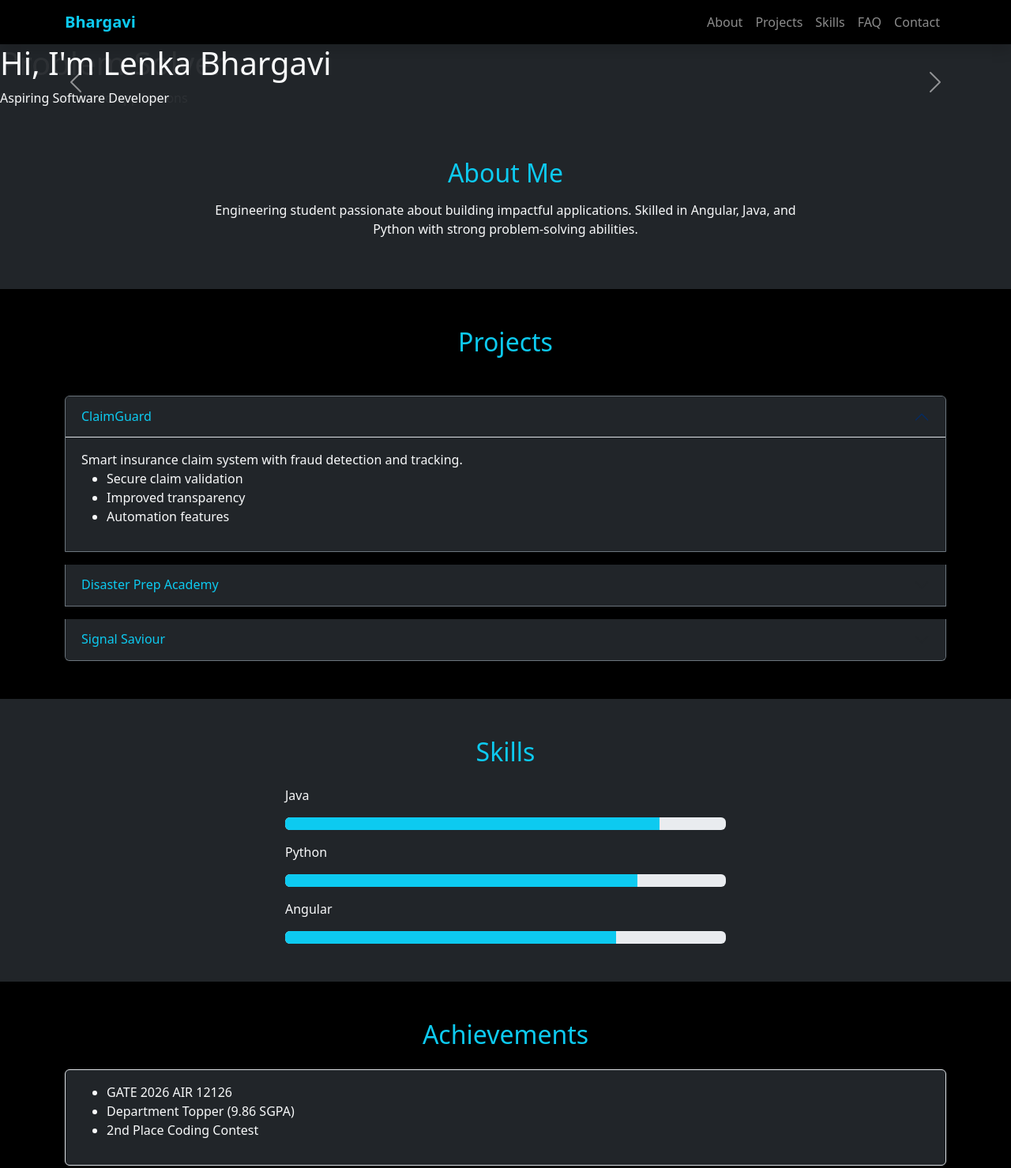
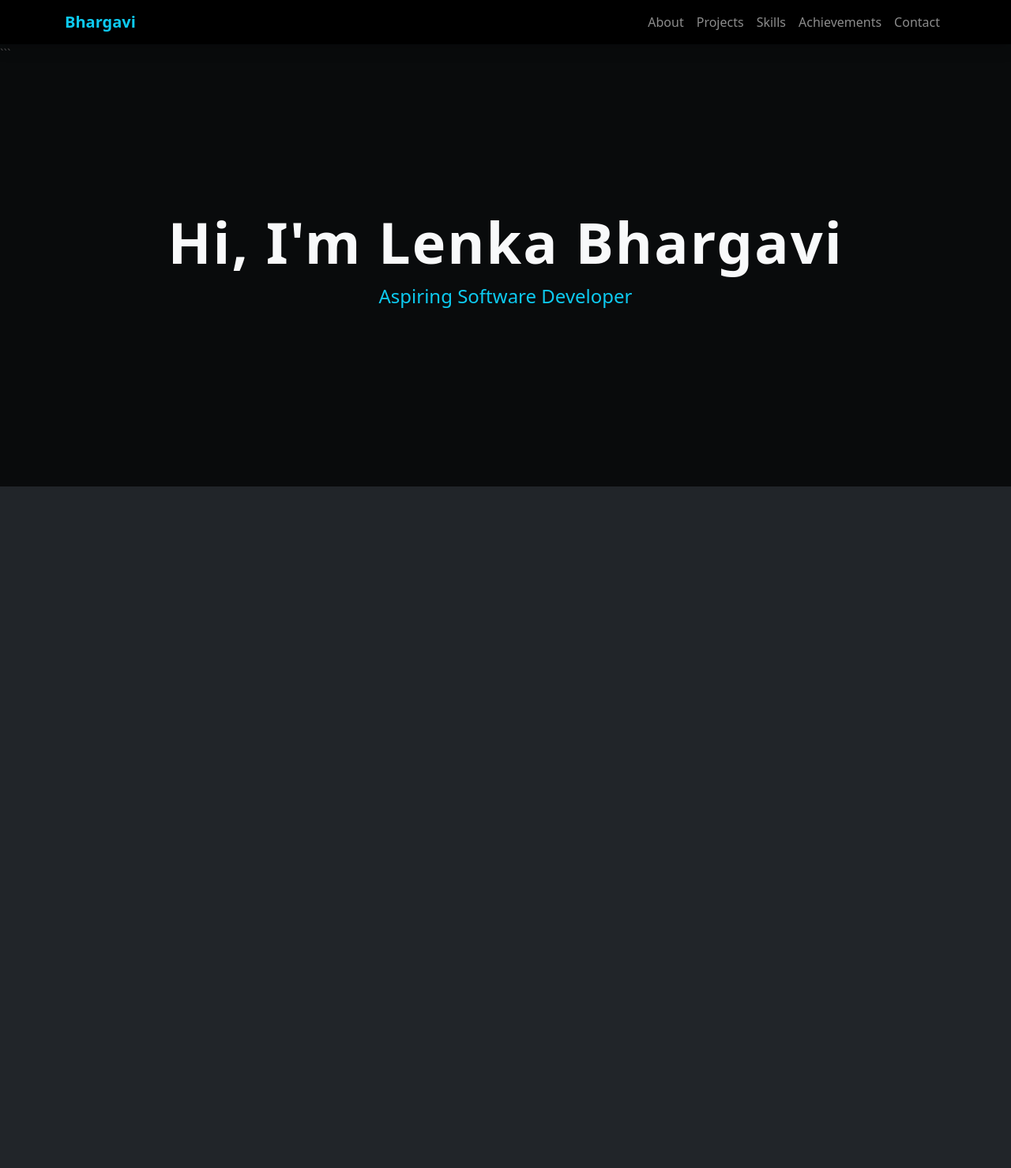
Before and after one commit to LBhargavi5C7/Portfolio, a plain HTML site: page index.html in a window 1280 px wide. Shown: the top 1479 px of the page at 79% size. After the commit the page ends 800 px from the top, so only its background shows below. Drawn offline with nearby package versions, Linux system fonts and the light colour scheme.

Commit message:
Update index.html

````diff
--- a/index.html
+++ b/index.html
@@ -3,29 +3,75 @@
 <head>
   <meta charset="UTF-8">
   <meta name="viewport" content="width=device-width, initial-scale=1">
-  <title>Lenka Bhargavi| Portfolio</title>
+  <title>Lenka Bhargavi | Portfolio</title>
+
   <link href="https://cdn.jsdelivr.net/npm/bootstrap@5.3.2/dist/css/bootstrap.min.css" rel="stylesheet">
 
-    <link rel="stylesheet" href="style.css">
+  <style>
+    /* Smooth scrolling for navigation links */
+    html {
+      scroll-behavior: smooth;
+    }
+
+    /* Fix for the Carousel Overlap */
+    .carousel-item {
+      height: 70vh; /* Takes up 70% of the screen height */
+      min-height: 400px;
+      background: linear-gradient(rgba(0,0,0,0.7), rgba(0,0,0,0.7)); /* Darkens the slide */
+    }
+
+    .carousel-content {
+      display: flex;
+      align-items: center;
+      justify-content: center;
+      height: 100%;
+      text-align: center;
+    }
+
+    .content-box h1 {
+      font-size: clamp(2.5rem, 8vw, 4.5rem); /* Responsive font size */
+      font-weight: 800;
+      letter-spacing: 2px;
+    }
+
+    .content-box p {
+      font-size: 1.5rem;
+      color: #0dcaf0;
+    }
+
+    /* Styling the Accordion to look cleaner */
+    .accordion-button:not(.collapsed) {
+      background-color: #2c3034;
+      color: #0dcaf0;
+      box-shadow: none;
+    }
+
+    .accordion-button:focus {
+      box-shadow: none;
+    }
+
+    /* Skill bars transition */
+    .progress {
+      height: 10px;
+      background-color: #343a40;
+    }
+  </style>
 </head>
 
 <body class="bg-dark text-light">
 
-
-<nav class="navbar navbar-expand-lg navbar-dark bg-black shadow">
+<nav class="navbar navbar-expand-lg navbar-dark bg-black shadow sticky-top">
   <div class="container">
     <a class="navbar-brand text-info fw-bold" href="#">Bhargavi</a>
-
     <button class="navbar-toggler" data-bs-toggle="collapse" data-bs-target="#navMenu">
       <span class="navbar-toggler-icon"></span>
     </button>
-
     <div class="collapse navbar-collapse" id="navMenu">
       <ul class="navbar-nav ms-auto">
         <li class="nav-item"><a class="nav-link" href="#about">About</a></li>
         <li class="nav-item"><a class="nav-link" href="#projects">Projects</a></li>
         <li class="nav-item"><a class="nav-link" href="#skills">Skills</a></li>
-        <li class="nav-item"><a class="nav-link" href="#faq">FAQ</a></li>
+        <li class="nav-item"><a class="nav-link" href="#faq">Achievements</a></li>
         <li class="nav-item"><a class="nav-link" href="#contact">Contact</a></li>
       </ul>
     </div>
@@ -34,9 +80,7 @@
 
 <section>
   <div id="portfolioCarousel" class="carousel slide carousel-fade" data-bs-ride="carousel">
-
     <div class="carousel-inner">
-
       <div class="carousel-item active">
         <div class="carousel-content">
           <div class="content-box">
@@ -45,166 +89,4 @@
           </div>
         </div>
       </div>
-
-      <div class="carousel-item">
-        <div class="carousel-content">
-          <div class="content-box">
-            <h1>Problem Solver</h1>
-            <p>Building real-world applications</p>
-          </div>
-        </div>
-      </div>
-
-      <div class="carousel-item">
-        <div class="carousel-content">
-          <div class="content-box">
-            <h1>Tech Enthusiast</h1>
-            <p>Angular | Java | Python</p>
-          </div>
-        </div>
-      </div>
-
-    </div>
-
-    <button class="carousel-control-prev" type="button" data-bs-target="#portfolioCarousel" data-bs-slide="prev">
-      <span class="carousel-control-prev-icon"></span>
-    </button>
-
-    <button class="carousel-control-next" type="button" data-bs-target="#portfolioCarousel" data-bs-slide="next">
-      <span class="carousel-control-next-icon"></span>
-    </button>
-
-  </div>
-</section>
-
-<section id="about" class="py-5 text-center">
-  <div class="container">
-    <h2 class="text-info mb-3">About Me</h2>
-    <p class="col-lg-8 mx-auto">
-      Engineering student passionate about building impactful applications.
-      Skilled in Angular, Java, and Python with strong problem-solving abilities.
-    </p>
-  </div>
-</section>
-
-<section id="projects" class="py-5 bg-black">
-  <div class="container">
-    <h2 class="text-center text-info mb-5">Projects</h2>
-
-    <div class="accordion" id="projectAccordion">
-
-      <div class="accordion-item bg-dark text-light border-secondary mb-3">
-        <h2 class="accordion-header">
-          <button class="accordion-button bg-dark text-info" data-bs-toggle="collapse" data-bs-target="#p1">
-            ClaimGuard
-          </button>
-        </h2>
-        <div id="p1" class="accordion-collapse collapse show">
-          <div class="accordion-body">
-            Smart insurance claim system with fraud detection and tracking.
-            <ul>
-              <li>Secure claim validation</li>
-              <li>Improved transparency</li>
-              <li>Automation features</li>
-            </ul>
-          </div>
-        </div>
-      </div>
-
-      <div class="accordion-item bg-dark text-light border-secondary mb-3">
-        <h2 class="accordion-header">
-          <button class="accordion-button collapsed bg-dark text-info" data-bs-toggle="collapse" data-bs-target="#p2">
-            Disaster Prep Academy
-          </button>
-        </h2>
-        <div id="p2" class="accordion-collapse collapse">
-          <div class="accordion-body">
-            Disaster awareness platform with training modules and alerts.
-            <ul>
-              <li>Educational modules</li>
-              <li>Safety preparedness</li>
-              <li>Real-time alerts</li>
-            </ul>
-          </div>
-        </div>
-      </div>
-
-      <div class="accordion-item bg-dark text-light border-secondary">
-        <h2 class="accordion-header">
-          <button class="accordion-button collapsed bg-dark text-info" data-bs-toggle="collapse" data-bs-target="#p3">
-            Signal Saviour
-          </button>
-        </h2>
-        <div id="p3" class="accordion-collapse collapse">
-          <div class="accordion-body">
-            Smart traffic system to reduce congestion using real-time optimization.
-            <ul>
-              <li>Traffic signal optimization</li>
-              <li>Reduced waiting time</li>
-              <li>Smart city solution</li>
-            </ul>
-          </div>
-        </div>
-      </div>
-
-    </div>
-  </div>
-</section>
-
-<section id="skills" class="py-5">
-  <div class="container text-center">
-    <h2 class="text-info mb-4">Skills</h2>
-
-    <div class="col-md-6 mx-auto text-start">
-      <p>Java</p>
-      <div class="progress mb-3">
-        <div class="progress-bar bg-info" style="width:85%"></div>
-      </div>
-
-      <p>Python</p>
-      <div class="progress mb-3">
-        <div class="progress-bar bg-info" style="width:80%"></div>
-      </div>
-
-      <p>Angular</p>
-      <div class="progress">
-        <div class="progress-bar bg-info" style="width:75%"></div>
-      </div>
-    </div>
-  </div>
-</section>
-
-<section id="faq" class="py-5 bg-black">
-  <div class="container">
-    <h2 class="text-center text-info mb-4">Achievements</h2>
-
-    <div class="accordion">
-      <div class="accordion-item bg-dark text-light">
-        <div class="accordion-body">
-          <ul>
-            <li>GATE 2026 AIR 12126</li>
-            <li>Department Topper (9.86 SGPA)</li>
-            <li>2nd Place Coding Contest</li>
-          </ul>
-        </div>
-      </div>
-    </div>
-  </div>
-</section>
-
-<section id="contact" class="py-5 text-center">
-  <div class="container">
-    <h2 class="text-info mb-3">Contact</h2>
-    <p>Email: bhargavilenka7@gmail.com</p>
-    <p>GitHub: github.com/bhargavi</p>
-  </div>
-</section>
-
-<footer class="bg-black text-center text-muted py-3">
-  <p>© 2026 Bhargavi Lenka</p>
-</footer>
-
-<script src="https://cdn.jsdelivr.net/npm/bootstrap@5.3.2/dist/js/bootstrap.bundle.min.js"></script>
-
-</body>
-</html>
+      ```
````
